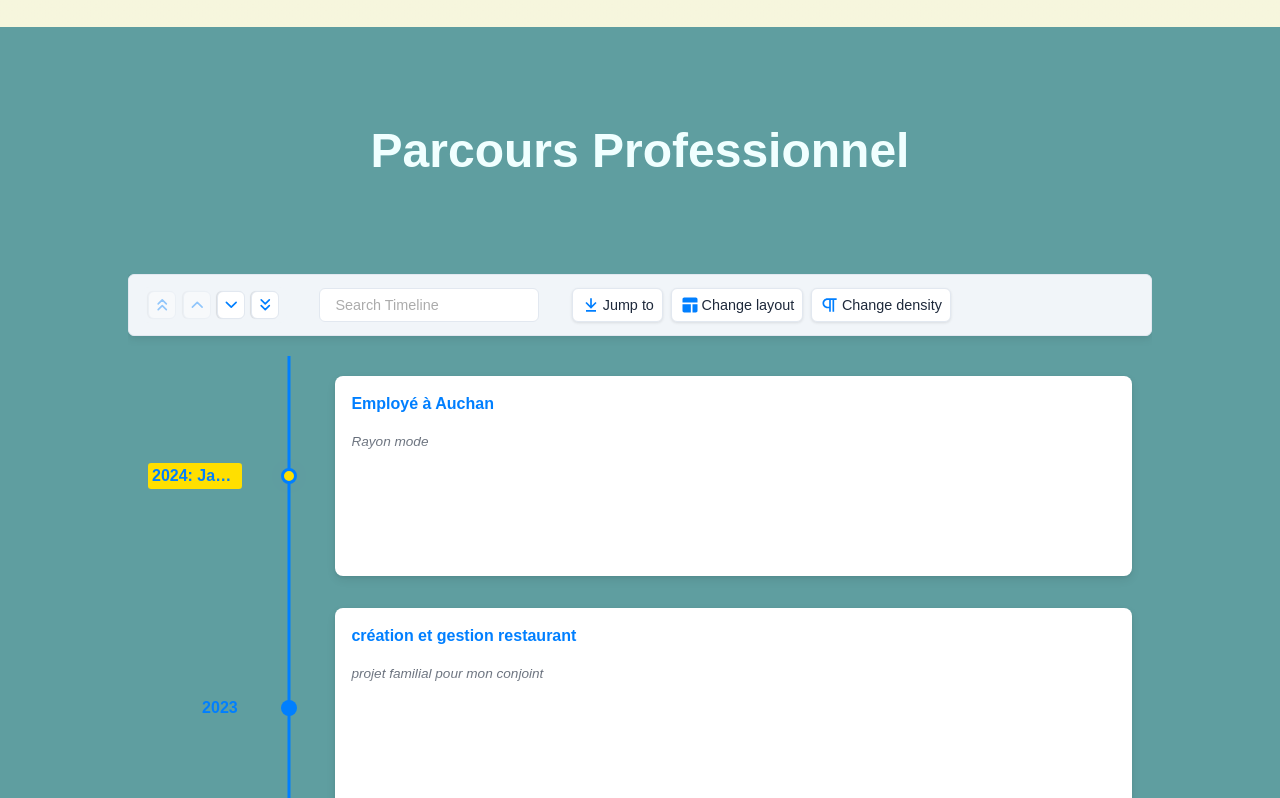
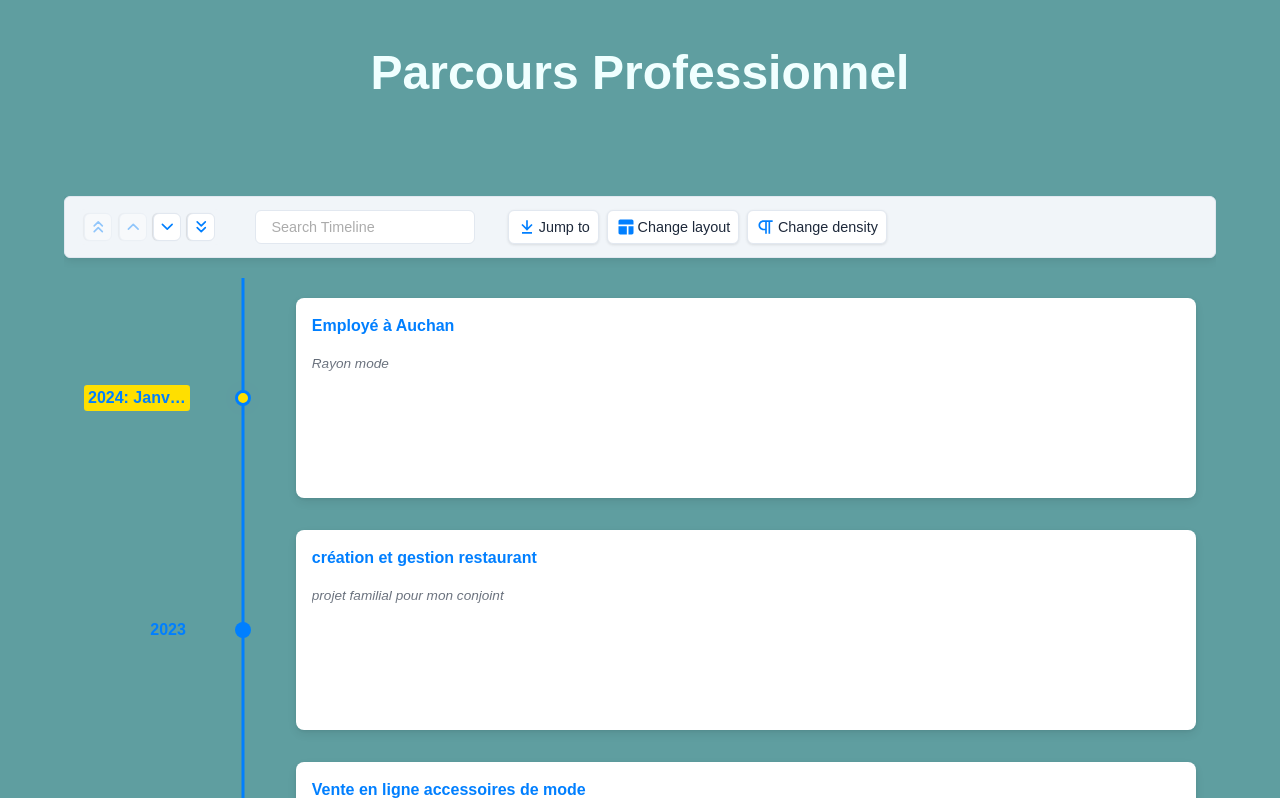
Before and after one commit to mintoug/portfolio, a React (Create React App) app: page / in a window 1280 px wide. Shown: the part 776-1574 px from the top of the page. Built offline with nearby package versions, Linux system fonts and the light colour scheme.

Commit message:
version 2024

```diff
--- a/src/components/chrono/chrono.jsx
+++ b/src/components/chrono/chrono.jsx
@@ -10,7 +10,7 @@ const Home = () => {
 
    <div className="professionnel">Parcours Professionnel</div>
 
-    <div style={{ width: '80vw', height: '100%', margin:'0 auto' }}>
+    <div style={{ width: '90vw', height: '100%', margin:'0 auto' }}>
   <Chrono items={items} mode="VERTICAL" />
 </div>
 
--- a/src/pages/main/Main.css
+++ b/src/pages/main/Main.css
@@ -37,7 +37,7 @@ body{
     font-family:'Lobster Two', Arial, Helvetica, sans-serif;
 }
 .name{
-    margin: 20% auto;
+    margin: 10% auto;
     font-size: 3.5em;
     font-weight: 800;
     font-family:'Lobster Two', Arial, Helvetica, sans-serif;
```
